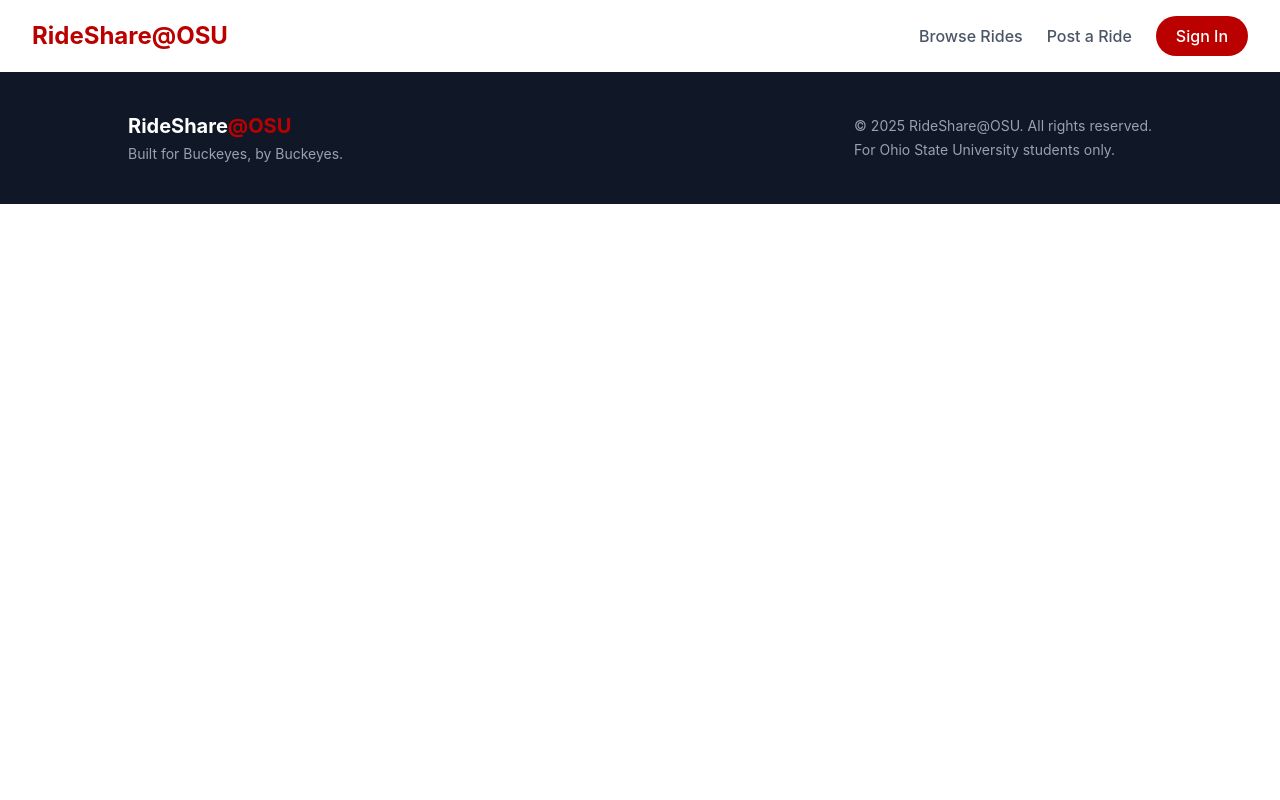
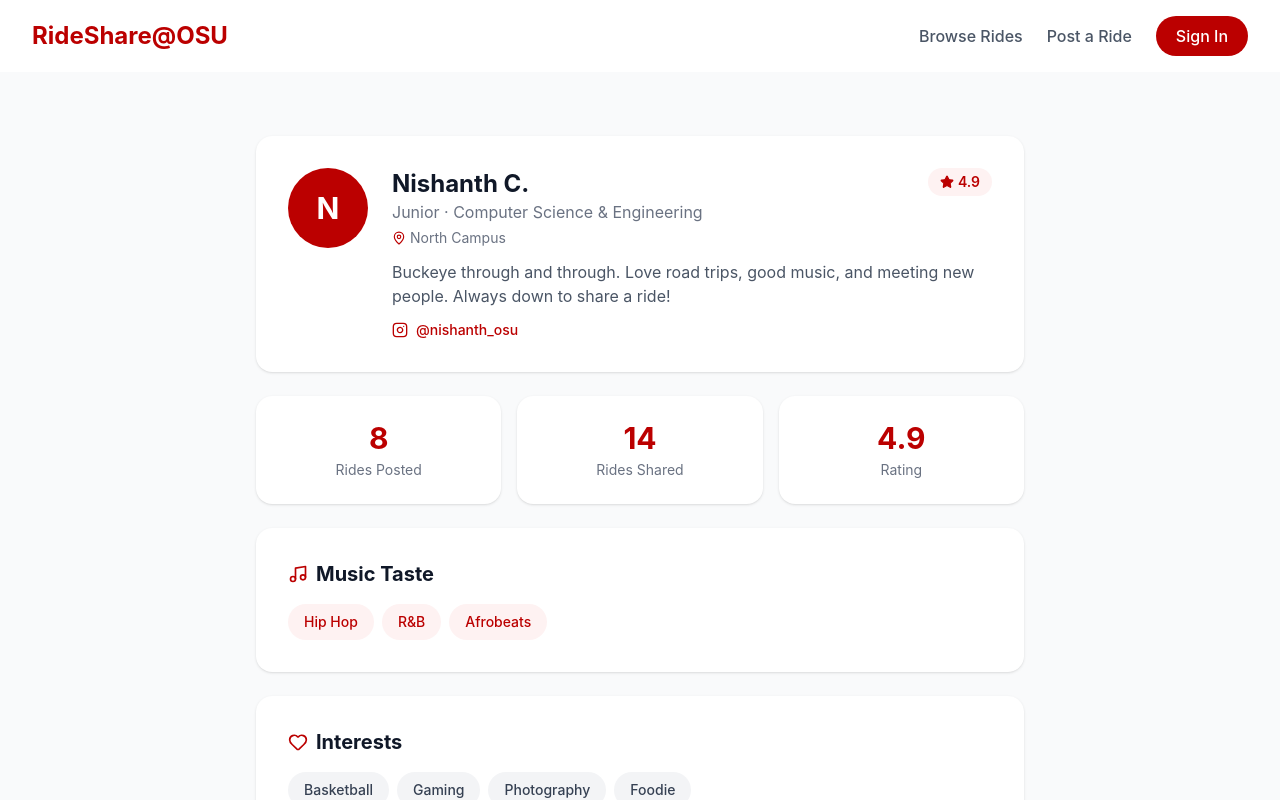
Before and after one commit to nishanthchandr4/rideshare-osu, a React (Vite) app: page /profile in a window 1280 px wide. Shown: the top 800 px of the page. Built offline with nearby package versions, Linux system fonts and the light colour scheme.

Commit message:
add user profile page

```diff
--- a/src/App.jsx
+++ b/src/App.jsx
@@ -6,6 +6,7 @@
 import HowItWorks from './HowItWorks'
 import BrowseRides from './pages/BrowseRides'
 import PostRide from './pages/PostRide'
+import Profile from './pages/Profile'
 
 function Home() {
   return (
@@ -25,6 +26,7 @@
         <Route path="/" element={<Home />} />
         <Route path="/rides" element={<BrowseRides />} />
         <Route path="/post" element={<PostRide />} />
+        <Route path="/profile" element={<Profile />} />
       </Routes>
       <Footer />
     </div>
--- /dev/null
+++ b/src/pages/Profile.jsx
@@ -0,0 +1,106 @@
+import { Music, Heart, Instagram, MapPin, Star } from 'lucide-react'
+
+const mockUser = {
+  name: "Nishanth C.",
+  major: "Computer Science & Engineering",
+  year: "Junior",
+  location: "North Campus",
+  instagram: "@nishanth_osu",
+  bio: "Buckeye through and through. Love road trips, good music, and meeting new people. Always down to share a ride!",
+  music: ["Hip Hop", "R&B", "Afrobeats"],
+  interests: ["Basketball", "Gaming", "Photography", "Foodie"],
+  ridesPosted: 8,
+  ridesShared: 14,
+  rating: 4.9
+}
+
+function Profile() {
+  return (
+    <div className="bg-gray-50 min-h-screen py-16 px-6">
+      <div className="max-w-3xl mx-auto flex flex-col gap-6">
+
+        {/* Profile Header */}
+        <div className="bg-white rounded-2xl p-8 shadow-sm">
+          <div className="flex items-start gap-6">
+            <div className="bg-[#BB0000] rounded-full w-20 h-20 flex items-center justify-center text-white text-3xl font-bold shrink-0">
+              {mockUser.name.charAt(0)}
+            </div>
+            <div className="flex-1">
+              <div className="flex justify-between items-start">
+                <div>
+                  <h1 className="text-2xl font-bold text-gray-900">{mockUser.name}</h1>
+                  <p className="text-gray-500">{mockUser.year} · {mockUser.major}</p>
+                  <div className="flex items-center gap-1 mt-1">
+                    <MapPin size={14} color="#BB0000" />
+                    <span className="text-sm text-gray-500">{mockUser.location}</span>
+                  </div>
+                </div>
+                <div className="flex items-center gap-1 bg-red-50 px-3 py-1 rounded-full">
+                  <Star size={14} color="#BB0000" fill="#BB0000" />
+                  <span className="text-[#BB0000] font-semibold text-sm">{mockUser.rating}</span>
+                </div>
+              </div>
+              <p className="text-gray-600 mt-3">{mockUser.bio}</p>
+              <div className="flex items-center gap-2 mt-3">
+                <Instagram size={16} color="#BB0000" />
+                <span className="text-sm text-[#BB0000] font-medium">{mockUser.instagram}</span>
+              </div>
+            </div>
+          </div>
+        </div>
+
+        {/* Stats */}
+        <div className="grid grid-cols-3 gap-4">
+          <div className="bg-white rounded-2xl p-6 shadow-sm text-center">
+            <p className="text-3xl font-bold text-[#BB0000]">{mockUser.ridesPosted}</p>
+            <p className="text-gray-500 text-sm mt-1">Rides Posted</p>
+          </div>
+          <div className="bg-white rounded-2xl p-6 shadow-sm text-center">
+            <p className="text-3xl font-bold text-[#BB0000]">{mockUser.ridesShared}</p>
+            <p className="text-gray-500 text-sm mt-1">Rides Shared</p>
+          </div>
+          <div className="bg-white rounded-2xl p-6 shadow-sm text-center">
+            <p className="text-3xl font-bold text-[#BB0000]">{mockUser.rating}</p>
+            <p className="text-gray-500 text-sm mt-1">Rating</p>
+          </div>
+        </div>
+
+        {/* Music Taste */}
+        <div className="bg-white rounded-2xl p-8 shadow-sm">
+          <h2 className="text-xl font-bold text-gray-900 mb-4 flex items-center gap-2">
+            <Music size={20} color="#BB0000" /> Music Taste
+          </h2>
+          <div className="flex flex-wrap gap-2">
+            {mockUser.music.map(genre => (
+              <span key={genre} className="bg-red-50 text-[#BB0000] px-4 py-2 rounded-full text-sm font-medium">
+                {genre}
+              </span>
+            ))}
+          </div>
+        </div>
+
+        {/* Interests */}
+        <div className="bg-white rounded-2xl p-8 shadow-sm">
+          <h2 className="text-xl font-bold text-gray-900 mb-4 flex items-center gap-2">
+            <Heart size={20} color="#BB0000" /> Interests
+          </h2>
+          <div className="flex flex-wrap gap-2">
+            {mockUser.interests.map(interest => (
+              <span key={interest} className="bg-gray-100 text-gray-700 px-4 py-2 rounded-full text-sm font-medium">
+                {interest}
+              </span>
+            ))}
+          </div>
+        </div>
+
+        {/* Edit Profile Button */}
+        <button className="w-full bg-[#BB0000] text-white py-3 rounded-full font-semibold hover:bg-red-800 transition">
+          Edit Profile
+        </button>
+
+      </div>
+    </div>
+  )
+}
+
+export default Profile
```
